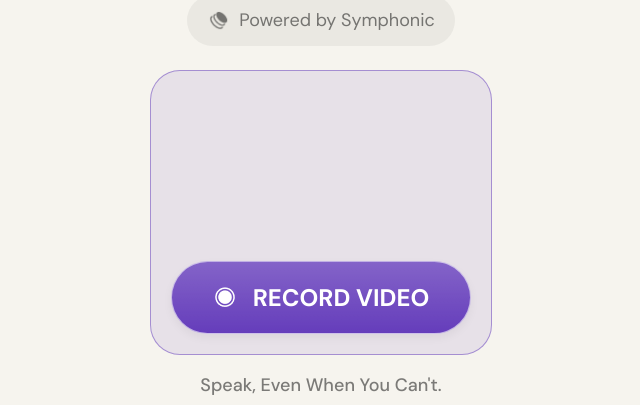
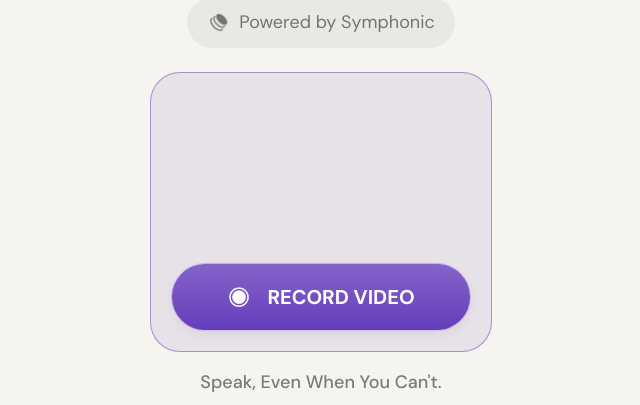
Before and after one commit to AngelaSYuan/unmute, a React (Vite) app in the folder frontend/: page / in a window 1280 px wide. Shown: the part 257-662 px from the top of the page, without its empty margins (319-959 px from the left). Built offline with nearby package versions, Linux system fonts and the light colour scheme; no server answers.

Commit message:
i love css

```diff
--- a/frontend/src/App.css
+++ b/frontend/src/App.css
@@ -30,7 +30,7 @@
     gap: 16px;
 
     color: #FFF;
-    font-size: 24px;
+    font-size: 20px;
     text-transform: uppercase;
     font-weight: 600;
 }
@@ -43,6 +43,10 @@
 }
 .red{
     background: linear-gradient(180deg, rgba(255, 255, 255, 0.20) 0%, rgba(255, 255, 255, 0.00) 100%), #BB3D3F;
+}
+.red-border{
+    border: 1px solid rgba(187, 61, 63, 0.50);
+    background: rgba(187, 61, 63, 0.10);
 }
 .tag{
     border-radius: 30px;
@@ -66,6 +70,18 @@
     text-transform: uppercase;
     white-space: nowrap;
 }
+
+.countdown {
+    font-size: 120px;
+    text-shadow: 0px 4px 20px rgba(0, 0, 0, 0.25);
+    font-weight: 500;
+    position: absolute;
+    top: 50%;
+    left: 50%;
+    transform: translate(-50%, -50%);
+    color: white;
+}
+
 /* Text scrolling effect */
 @keyframes scroll-text {
     0% {
--- a/frontend/src/StartPage.tsx
+++ b/frontend/src/StartPage.tsx
@@ -11,6 +11,7 @@ function StartPage() {
     const videoRef = useRef(null);
     const mediaRecorderRef = useRef(null);
     const [recordedChunks, setRecordedChunks] = useState([]);
+    const [countdown, setCountdown] = useState(null);
 
     useEffect(() => {
         async function setupCamera() {
@@ -32,11 +33,22 @@ function StartPage() {
 
     const handleRecording = () => {
         if (!isRecording) {
-            startRecording(videoRef.current.srcObject);
+            setCountdown(3);
         } else {
             stopRecording();
         }
     }
+
+    useEffect(() => {
+        let timer;
+        if (countdown !== null && countdown > 0) {
+            timer = setTimeout(() => setCountdown(countdown - 1), 1000);
+        } else if (countdown === 0) {
+            startRecording(videoRef.current.srcObject);
+            setCountdown(null);
+        }
+        return () => clearTimeout(timer);
+    }, [countdown]);
 
     const startRecording = (stream) => {
         setIsRecording(true);
@@ -70,9 +82,12 @@ function StartPage() {
     return (
         <div className="container">
             <Header />
-            <div className="videoContainer">
-                <video ref={videoRef} autoPlay muted playsInline style={{width: '100%', height: 'auto'}} />
-                <button className={`button ${isRecording ? 'red' : 'purple'}`} onClick={handleRecording} style={{width:'100%'}}>
+            <div className={`videoContainer  ${isRecording && "red-border"}`}>
+                <video className = "videoEffect"ref={videoRef} autoPlay muted playsInline style={{width: '100%', height: 'auto'}} />
+                {countdown !== null && (
+                    <div className="countdown">{countdown === 0 ? 'Go!' : countdown}</div>
+                )}
+                <button className={`button ${isRecording ? 'red' : 'purple'}`} onClick={handleRecording} style={{width:'100%'}} disabled={countdown !== null}>
                     <img src={Record} alt="Record button"/>
                     {isRecording ? 'Stop recording' : 'Record video'}
                 </button>
```
